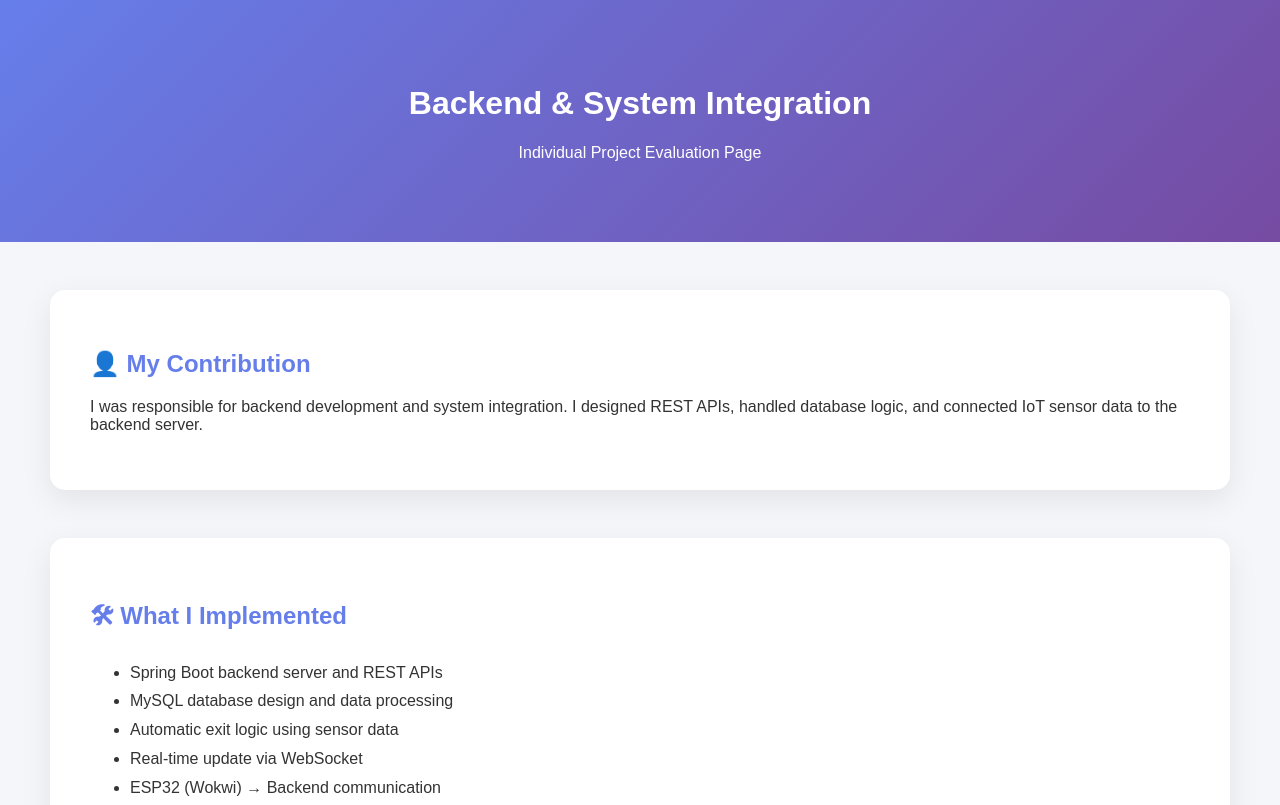
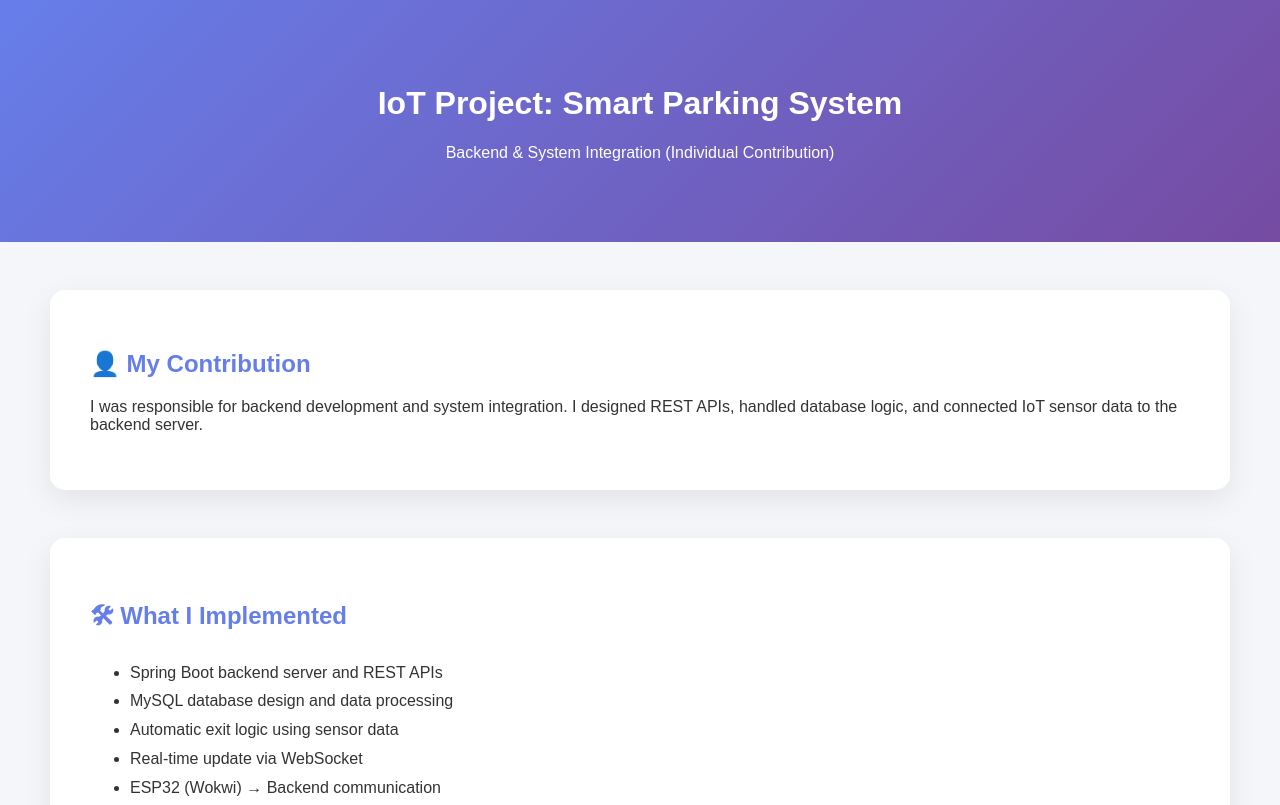
Before and after one commit to jangjayoon/22011914_jangjayoon, a plain HTML site: page index.html in a window 1280 px wide. Shown: the top 805 px of the page. Drawn offline with Linux system fonts and the light colour scheme.

Commit message:
Change project title and header in index.html
Updated the project title and header text to reflect the IoT project context.

```diff
--- a/index.html
+++ b/index.html
@@ -53,8 +53,8 @@
 
 <body>
 <header>
-    <h1>Backend & System Integration</h1>
-    <p>Individual Project Evaluation Page</p>
+    <h1>IoT Project: Smart Parking System</h1>
+    <p>Backend & System Integration (Individual Contribution)</p>
 </header>
 
 <section>
```
